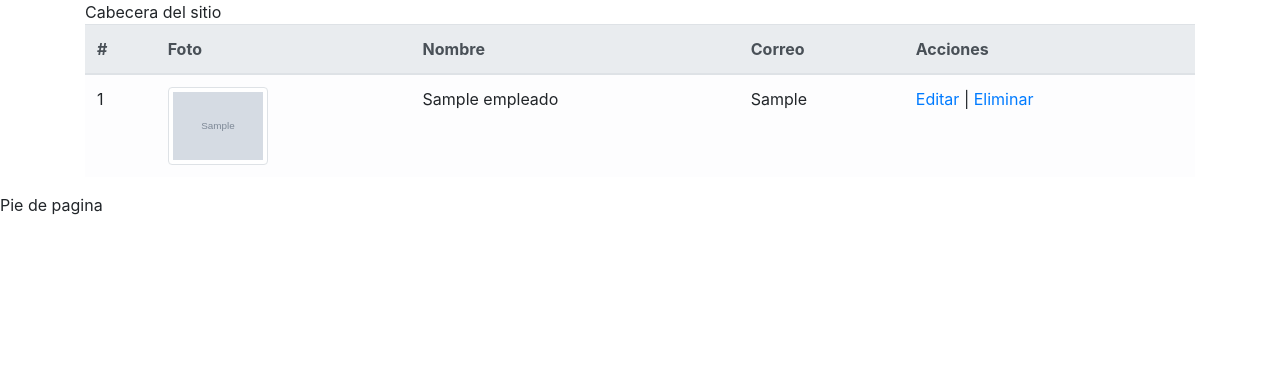
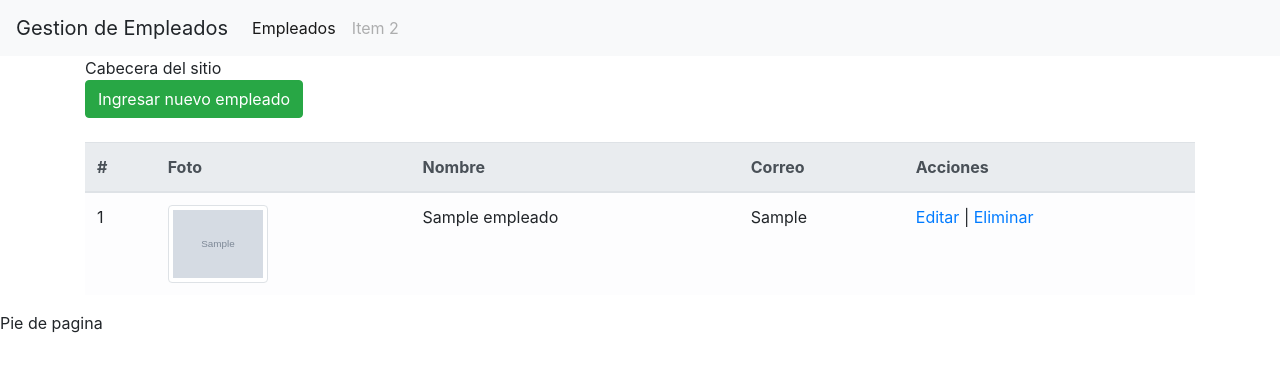
Before and after one commit to FerRodriguez96/SistemaEmpleado, a Flask app: page / in a window 1280 px wide. Shown: the top 372 px of the page. Run offline with Flask 2, Linux system fonts and the light colour scheme; tables that the repository leaves empty or names only in its code hold one stand-in row (values such as "Sample post"); grey boxes marked "Sample" are stand-in pictures; some libraries are stand-ins or nearby versions.

Commit message:
#10 dev - barra de navegacion
Se añadio una barra de navegacion al sitio

```diff
--- a/templates/empleados/index.html
+++ b/templates/empleados/index.html
@@ -1,4 +1,14 @@
 {% include 'header.html' %}
+
+    <br/>
+    <a href="{{url_for('create')}}" class="btn btn-success">
+
+        Ingresar nuevo empleado
+
+    </a>
+    <br>
+    <br>
+
     <table class="table table-light">
         <thead class="thead-light">
             <tr>
--- a/templates/header.html
+++ b/templates/header.html
@@ -7,5 +7,23 @@
     <title>inicio</title>
 </head>
 <body>
+
+    <nav class="navbar navbar-expand-lg navbar-light bg-light">
+        <a class="navbar-brand">Gestion de Empleados</a>
+        <button class="navbar-toggler" data-target="#my-nav" data-toggle="collapse" aria-controls="my-nav" aria-expanded="false" aria-label="Toggle navigation">
+            <span class="navbar-toggler-icon"></span>
+        </button>
+        <div id="my-nav" class="collapse navbar-collapse">
+            <ul class="navbar-nav mr-auto">
+                <li class="nav-item active">
+                    <a class="nav-link" href="{{url_for('index')}}">Empleados <span class="sr-only">(current)</span></a>
+                </li>
+                <li class="nav-item">
+                    <a class="nav-link disabled" href="#" tabindex="-1" aria-disabled="true">Item 2</a>
+                </li>
+            </ul>
+        </div>
+    </nav>
+
     <div class = "container">
-        Cabecera del sitio
+    Cabecera del sitio
```
